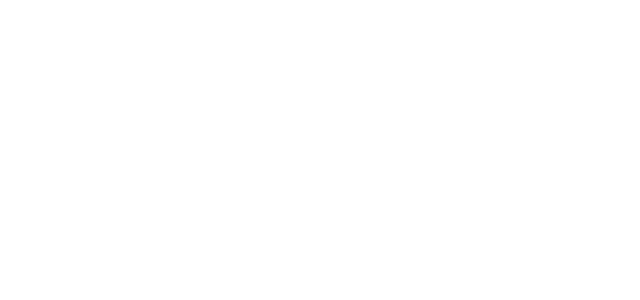
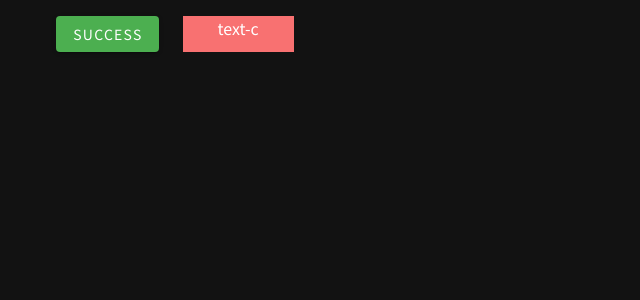
Before and after one commit to Wuchieh/nuxt-frontend-template, a Nuxt app: page /vuetify in a window 1280 px wide. Before the commit this address had no page. Shown: the top 300 px of the page, without its empty margins (0-640 px from the left). Built offline with nearby package versions, Linux system fonts and the light colour scheme.

Commit message:
feat: add vuetify

```diff
--- /dev/null
+++ b/app/layouts/default.vue
@@ -0,0 +1,10 @@
+<template>
+    <v-app>
+        <v-main>
+            <slot />
+        </v-main>
+    </v-app>
+</template>
+
+<script setup>
+</script>
--- a/app/pages/index.vue
+++ b/app/pages/index.vue
@@ -18,6 +18,7 @@
     'pinia',
     'post-css',
     'utils',
+    'vuetify',
 ];
 </script>
 
--- /dev/null
+++ b/app/pages/vuetify.vue
@@ -0,0 +1,30 @@
+<template>
+    <v-container>
+        <v-row>
+            <v-col cols="auto">
+                <v-btn
+                    color="success"
+                    text="success"
+                />
+            </v-col>
+
+            <v-col cols="auto">
+                <div class="text-c">
+                    text-c
+                </div>
+            </v-col>
+        </v-row>
+    </v-container>
+</template>
+
+<script setup lang="ts">
+definePageMeta({ name: 'vuetify' });
+</script>
+
+<style scoped lang="scss">
+.text-c {
+  @apply px-35px bg-red;
+  --height: 36px;
+  height: calc(var(--height) + 0px);
+}
+</style>
--- /dev/null
+++ b/app/plugins/0100.vuetify.ts
@@ -0,0 +1,12 @@
+import { createVuetify } from 'vuetify';
+
+export default defineNuxtPlugin((nuxtApp) => {
+    const vuetify = createVuetify({
+        // WARNING: when switching ssr option in nuxt.config.ts file you need to manually change it here
+        ssr: true,
+        // your Vuetify options here
+        theme: { defaultTheme: 'dark' },
+    });
+
+    nuxtApp.vueApp.use(vuetify);
+});
--- /dev/null
+++ b/modules/vuetify.ts
@@ -0,0 +1,156 @@
+import fs from 'node:fs';
+import fsp from 'node:fs/promises';
+import { pathToFileURL } from 'node:url';
+
+import { defineNuxtModule } from '@nuxt/kit';
+import type { Options as ModuleOptions } from '@vuetify/loader-shared';
+import {
+    isObject,
+    resolveVuetifyBase,
+} from '@vuetify/loader-shared';
+import path from 'upath';
+import vuetify, { transformAssetUrls } from 'vite-plugin-vuetify';
+
+// WARNING: Remove the file from modules directory if you install vuetify-nuxt-module
+export default defineNuxtModule<ModuleOptions>({
+    defaults: () => ({ styles: true }),
+    meta: {
+        configKey: 'vuetify',
+        name: 'vuetify-module',
+    },
+    setup(options, nuxt) {
+        let configFile: string | undefined;
+        const vuetifyBase = resolveVuetifyBase();
+        const noneFiles = new Set<string>();
+        let isNone = false;
+        let sassVariables = false;
+        const PREFIX = 'vuetify-styles/';
+        const SSR_PREFIX = `/@${PREFIX}`;
+        const resolveCss = resolveCssFactory();
+
+        nuxt.hook('vite:extendConfig', (viteInlineConfig) => {
+            // add vuetify transformAssetUrls
+            viteInlineConfig.vue ??= {};
+            viteInlineConfig.vue.template ??= {};
+            viteInlineConfig.vue.template.transformAssetUrls = transformAssetUrls;
+
+            viteInlineConfig.plugins = viteInlineConfig.plugins ?? [];
+            viteInlineConfig.plugins.push(vuetify({
+                autoImport: options.autoImport,
+                styles: true,
+            }));
+
+            viteInlineConfig.css ??= {};
+            viteInlineConfig.css.preprocessorOptions ??= {};
+            viteInlineConfig.css.preprocessorOptions.sass ??= {};
+            viteInlineConfig.css.preprocessorOptions.sass.api = 'modern-compiler';
+            viteInlineConfig.css.preprocessorOptions.scss ??= {};
+            viteInlineConfig.css.preprocessorOptions.scss.api = 'modern-compiler';
+
+            viteInlineConfig.plugins.push({
+                configResolved(config) {
+                    if (isObject(options.styles)) {
+                        sassVariables = true;
+                        configFile = path.isAbsolute(options.styles.configFile)
+                            ? path.resolve(options.styles.configFile)
+                            : path.resolve(path.join(config.root || process.cwd(), options.styles.configFile));
+                        configFile = pathToFileURL(configFile).href;
+                    } else {
+                        isNone = options.styles === 'none';
+                    }
+                },
+                enforce: 'pre',
+                load(id) {
+                    if (sassVariables) {
+                        const target = id.startsWith(PREFIX)
+                            ? path.resolve(vuetifyBase, id.slice(PREFIX.length))
+                            : id.startsWith(SSR_PREFIX)
+                                ? path.resolve(vuetifyBase, id.slice(SSR_PREFIX.length))
+                                : undefined;
+
+                        if (target) {
+                            const suffix = /\.scss/.test(target) ? ';\n' : '\n';
+                            return {
+                                code: `@use "${configFile}"${suffix}@use "${pathToFileURL(target).href}"${suffix}`,
+                                map: { mappings: '' },
+                            };
+                        }
+                    }
+
+                    return isNone && noneFiles.has(id) ? '' : undefined;
+                },
+                name: 'vuetify:nuxt:styles',
+                async resolveId(source, importer, { custom, ssr }) {
+                    if (source.startsWith(PREFIX) || source.startsWith(SSR_PREFIX)) {
+                        if (/\.s[ca]ss$/.test(source)) {
+                            return source;
+                        }
+
+                        const idx = source.indexOf('?');
+                        return idx === -1 ? source : source.slice(0, idx);
+                    }
+                    if (
+                        source === 'vuetify/styles' || (
+                            importer
+                            && source.endsWith('.css')
+                            && isSubdir(vuetifyBase, path.isAbsolute(source) ? source : importer)
+                        )
+                    ) {
+                        if (options.styles === 'sass') {
+                            return this.resolve(await resolveCss(source), importer, {
+                                custom,
+                                skipSelf: true,
+                            });
+                        }
+
+                        const resolution = await this.resolve(source, importer, {
+                            custom,
+                            skipSelf: true,
+                        });
+
+                        if (!resolution) {
+                            return undefined;
+                        }
+
+                        const target = await resolveCss(resolution.id);
+                        if (isNone) {
+                            noneFiles.add(target);
+                            return target;
+                        }
+
+                        return `${ssr ? SSR_PREFIX : PREFIX}${path.relative(vuetifyBase, target)}`;
+                    }
+
+                    return undefined;
+                },
+            });
+        });
+    },
+});
+
+function isSubdir(root: string, test: string) {
+    const relative = path.relative(root, test);
+    return relative && !relative.startsWith('..') && !path.isAbsolute(relative);
+}
+
+function resolveCssFactory() {
+    const mappings = new Map<string, string>();
+    return async (source: string) => {
+        let mapping = mappings.get(source);
+        if (!mapping) {
+            try {
+                mapping = source.replace(/\.css$/, '.sass');
+                await fsp.access(mapping, fs.constants.R_OK);
+            } catch (error) {
+                if (!(error instanceof Error && 'code' in error && error.code === 'ENOENT')) {
+                    throw error;
+                }
+                mapping = source.replace(/\.css$/, '.scss');
+            }
+            mappings.set(source, mapping);
+        }
+        return mapping;
+    };
+}
+
+export { type Options as ModuleOptions } from '@vuetify/loader-shared';
--- a/nuxt.config.ts
+++ b/nuxt.config.ts
@@ -1,10 +1,23 @@
 // https://nuxt.com/docs/api/configuration/nuxt-config
 
 export default defineNuxtConfig({
+    build: { transpile: ['vuetify'] },
+
     compatibilityDate: '2024-04-03',
-    css: ['~/assets/css/style.scss'],
+
+    css: [
+        'vuetify/styles',
+        '@mdi/font/css/materialdesignicons.css',
+        '~/assets/css/style.scss',
+    ],
 
     devtools: { enabled: true },
+
+    // when enabling ssr option you need to disable inlineStyles and maybe devLogs
+    features: {
+        devLogs: true,
+        inlineStyles: true,
+    },
 
     future: { compatibilityVersion: 4 },
 
@@ -50,6 +63,7 @@
     },
 
     modules: [
+        '@nuxt/fonts',
         '@nuxtjs/i18n',
         '@pinia/nuxt',
         '@nuxt/image',
@@ -81,7 +95,19 @@
         },
     },
 
+    // when enabling/disabling ssr option, remember to update ssr option in plugins/0100.vuetify.ts
+    ssr: true,
+
     unocss: { nuxtLayers: true },
 
-    vite: { css: { preprocessorOptions: { scss: { api: 'modern' } } } },
+    vite: {
+        css: { preprocessorOptions: { scss: { api: 'modern' } } },
+        ssr: { noExternal: ['vuetify'] },
+    },
+
+    vuetify: {
+        autoImport: true,
+
+        styles: { configFile: 'assets/settings.scss' },
+    },
 });
```
Also changed, not shown: app/assets/settings.scss (added, +10 -0 lines), package.json (+9 -1 lines), 1 other file (tests, documents, lock files or other folders).
